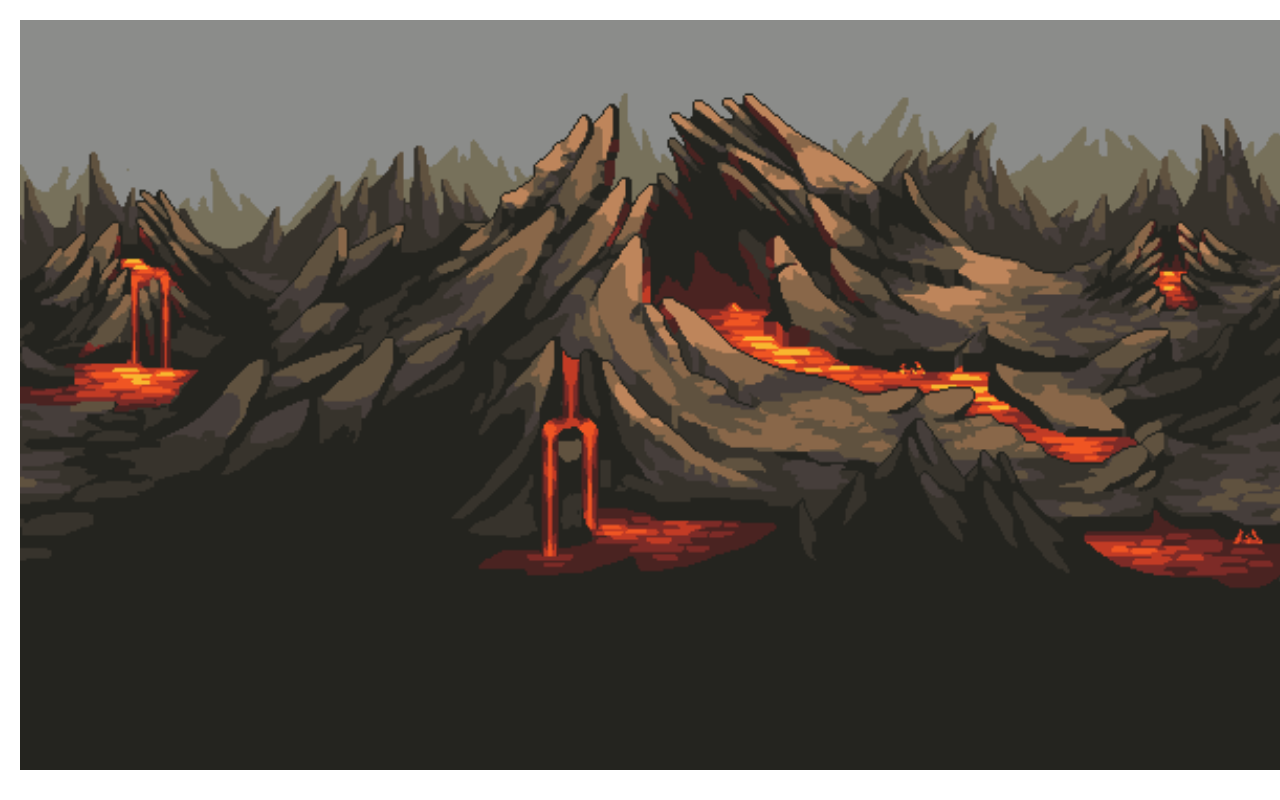
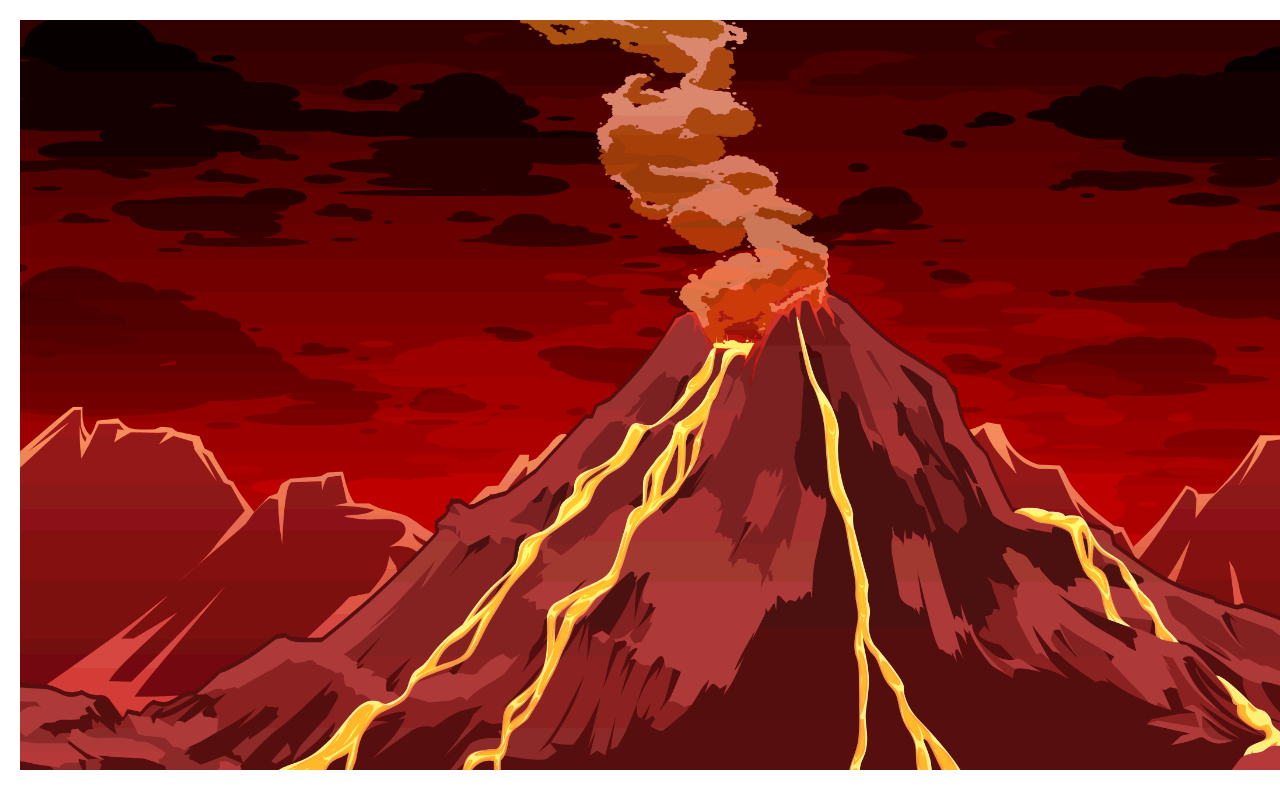
Before and after one commit to Mitchell-Clifton/Mitchell-Clifton.github.io, a plain HTML site: page projects/platformer/index.html in a window 1280 px wide. Shown: the top 800 px of the page. Drawn offline with nearby package versions, Linux system fonts and the light colour scheme.

```diff
--- a/projects/platformer/platformer.css
+++ b/projects/platformer/platformer.css
@@ -3,7 +3,7 @@
 }
 
 canvas {
-  background-image: url("images/backgroud1.gif");
+  background-image: url("images/volcano.gif");
   margin: 20px;
   background-repeat: no-repeat;
   background-size: cover;
```
Also changed, not shown: projects/platformer/images/volcano.gif (added).
